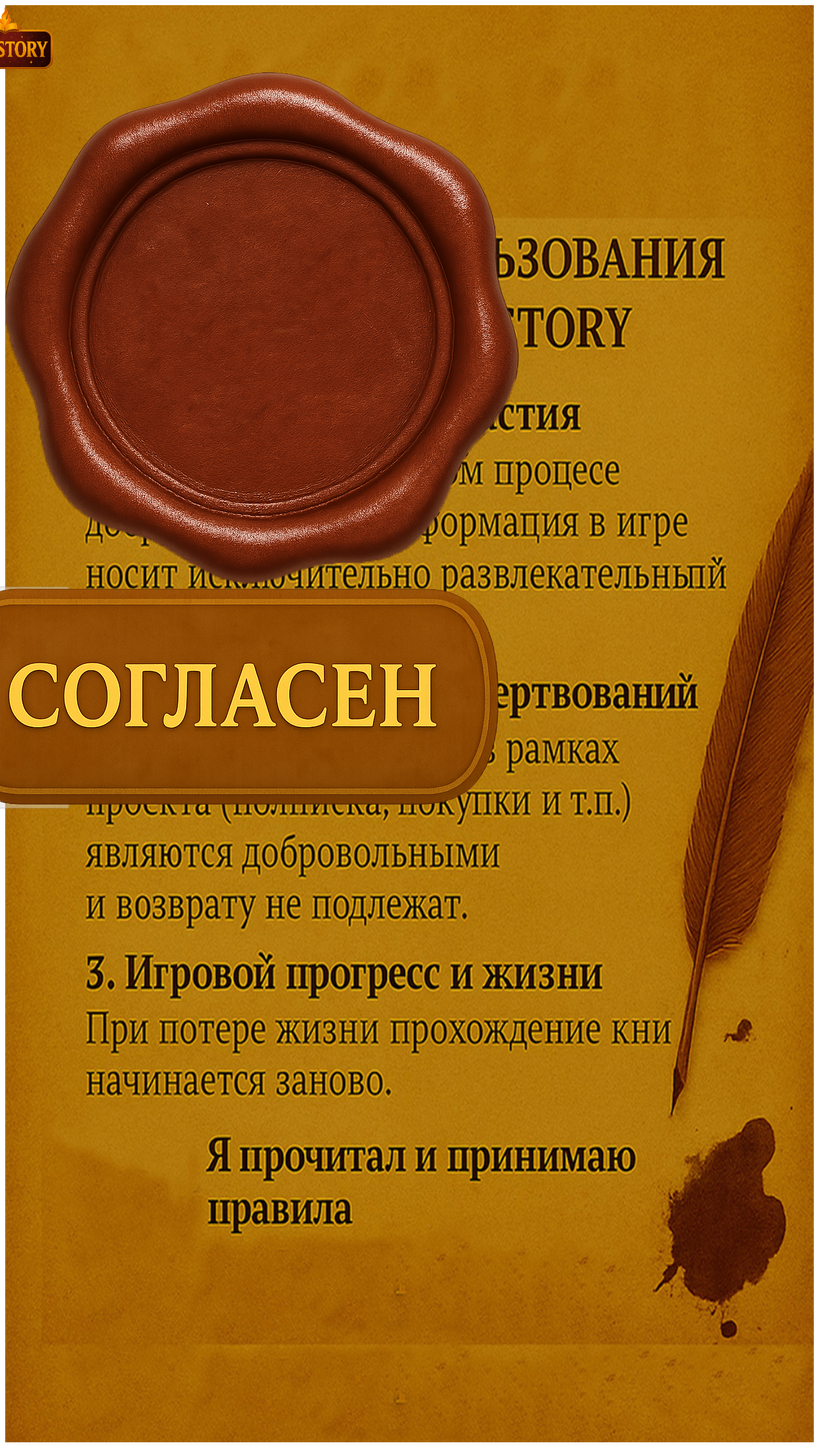
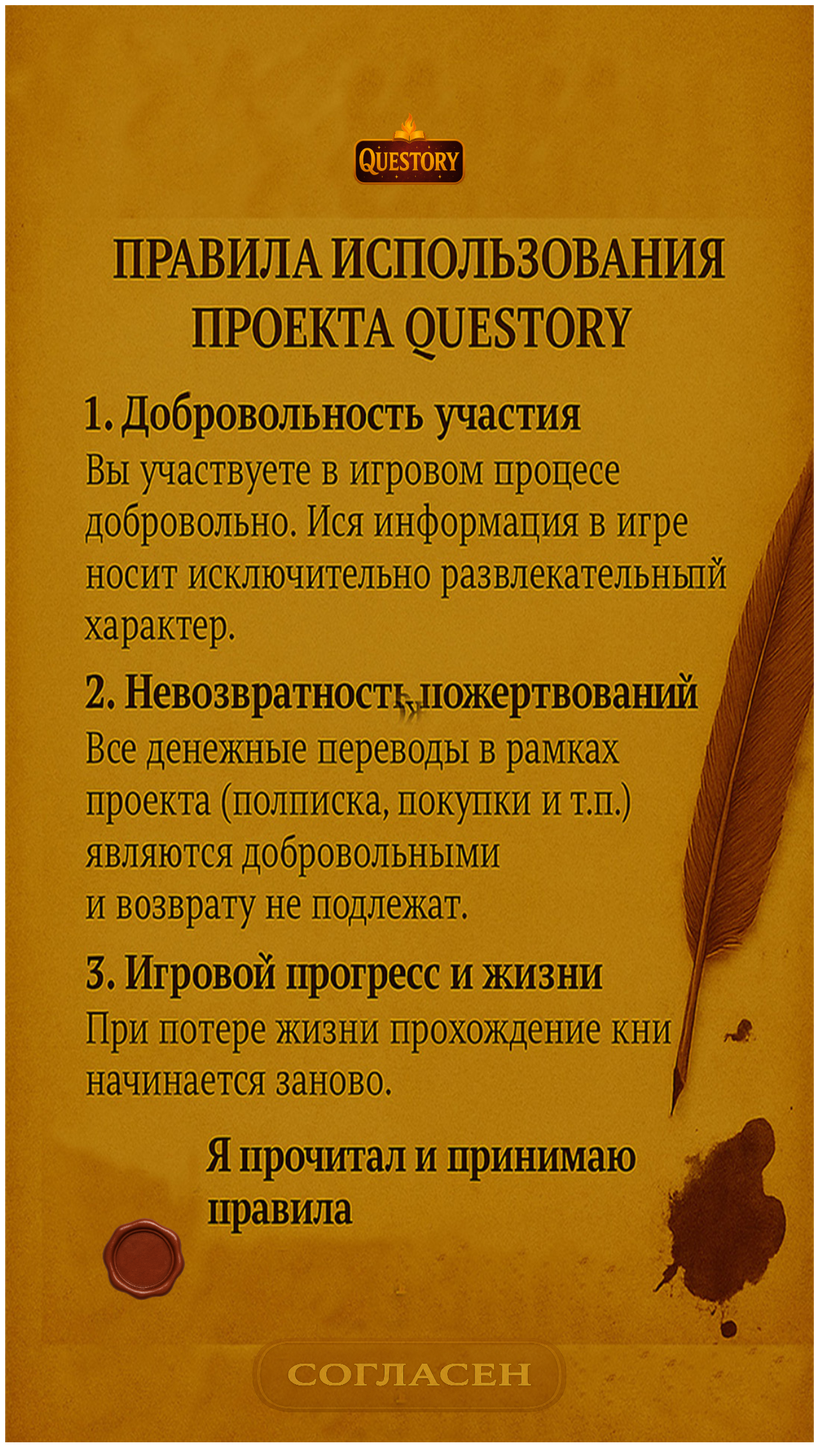
Before and after one commit to SkyPremium/questory-webapp, a React (Vite) app: page /rules in a window 1280 px wide. Shown: the whole page at 64% size. Built offline with nearby package versions, Linux system fonts and the light colour scheme; the HTML template or start-up script is replaced by a standard one.

Commit message:
Add files via upload

```diff
--- a/src/pages/RulesScreen.tsx
+++ b/src/pages/RulesScreen.tsx
@@ -11,69 +11,48 @@
   const [checked, setChecked] = useState(false);
 
   return (
-    <div className="w-screen h-screen bg-black overflow-hidden flex items-center justify-center">
-      {/* Контейнер с фиксированной пропорцией 9:16 */}
-      <div
-        className="relative"
-        style={{
-          width: "100%",
-          height: "100%",
-          aspectRatio: "9 / 16",
-          backgroundImage: `url(${rulesBg})`,
-          backgroundSize: "cover",
-          backgroundPosition: "center",
-        }}
+    <div className="w-screen h-screen flex items-center justify-center bg-black overflow-hidden">
+      <svg
+        viewBox="0 0 1080 1920"
+        className="w-full h-full"
+        preserveAspectRatio="xMidYMid slice"
       >
+        {/* 📜 Фон */}
+        <image href={rulesBg} x="0" y="0" width="1080" height="1920" />
+
         {/* 🔥 Логотип */}
-        <img
-          src={logo}
-          alt="Логотип"
-          className="absolute pointer-events-none"
-          style={{
-            top: "7.3%", // 140px из 1920
-            left: "50%",
-            transform: "translateX(-50%)",
-            width: "22.2%", // 240px из 1080
-            maxWidth: "150px",
-          }}
+        <image href={logo} x="420" y="140" width="240" height="100" />
+
+        {/* ✅ Галочка */}
+        <image
+          href={checked ? checkboxChecked : checkboxEmpty}
+          x="130"
+          y="1620"
+          width="110"
+          height="110"
+          className="cursor-pointer"
+          onClick={() => setChecked(!checked)}
         />
 
-        {/* ✅ Галочка */}
-        <div
-          onClick={() => setChecked(!checked)}
-          className="absolute cursor-pointer pointer-events-auto"
-          style={{
-            bottom: "12.5%", // 240 из 1920
-            left: "12%", // 130 из 1080
-            width: "10.2%", // 110 из 1080
-            maxWidth: "60px",
-          }}
-        >
-          <img
-            src={checked ? checkboxChecked : checkboxEmpty}
-            alt="Галочка"
-            className="w-full"
-          />
-        </div>
-
-        {/* 🟠 Кнопка "Согласен" */}
-        <button
-          onClick={onAgree}
-          disabled={!checked}
-          className={`absolute transition-opacity duration-200 pointer-events-auto ${
-            checked ? "opacity-100" : "opacity-40 pointer-events-none"
-          }`}
-          style={{
-            bottom: "6.25%", // 120 из 1920
-            left: "50%",
-            transform: "translateX(-50%)",
-            width: "38.8%", // 420 из 1080
-            maxWidth: "200px",
-          }}
-        >
-          <img src={buttonAgree} alt="Согласен" className="w-full" />
-        </button>
-      </div>
+        {/* 🟠 Кнопка */}
+        <foreignObject x="330" y="1780" width="420" height="100">
+          <button
+            onClick={onAgree}
+            disabled={!checked}
+            style={{
+              width: "100%",
+              height: "100%",
+              opacity: checked ? 1 : 0.4,
+              pointerEvents: checked ? "auto" : "none",
+              background: "none",
+              border: "none",
+              padding: 0,
+            }}
+          >
+            <img src={buttonAgree} alt="Согласен" style={{ width: "100%", height: "100%" }} />
+          </button>
+        </foreignObject>
+      </svg>
     </div>
   );
 }
```
